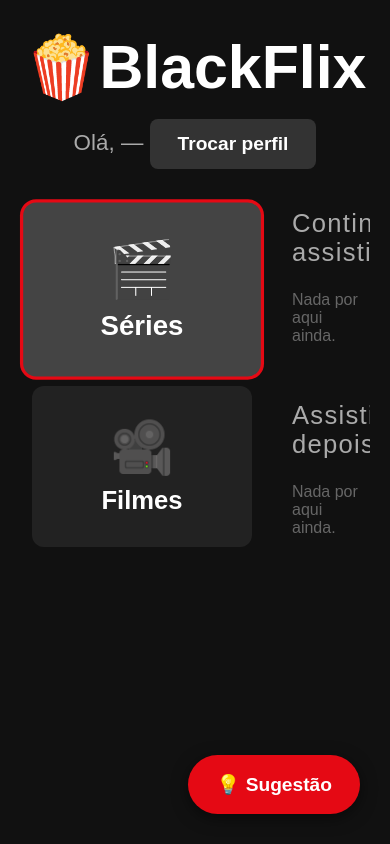
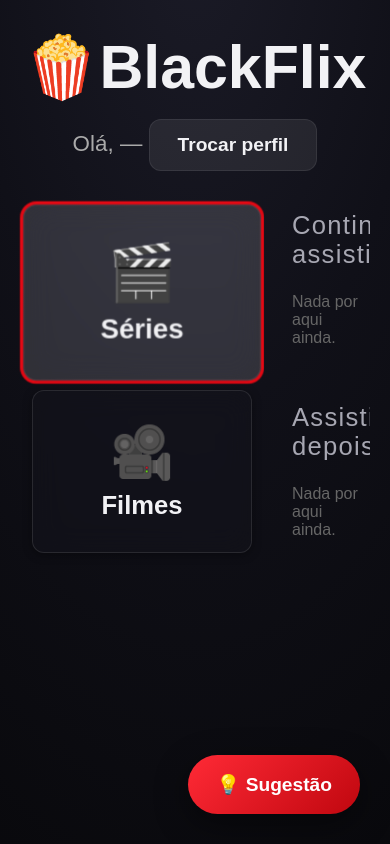
Before and after one commit to pedro-lucas-melo/Project-Streaming, a Python web app: template templates/home.html in a window 390 px wide. Run offline with Jinja, Linux system fonts and the light colour scheme; the template is opened without the code that fills it, so the values that code supplies are empty.

Commit message:
feat(ui): glassmorphism palette via shared theme.css design tokens
Add static/theme.css with CSS custom properties (bg gradient,
translucent glass surfaces, soft shadows, accent) and .glass utilities.
Re-skin home, movies, series-list, series, season and profiles to use
tokens: translucent cards/menus/modals, subtle gradients, softer
contrast. backdrop-filter blur is progressive (phone/PC only; Tizen 5.0
Chromium 63 degrades to the rgba fallback). Player left immersive black.

Co-Authored-By: Claude Opus 4.8 <noreply@anthropic.com>

```diff
--- /dev/null
+++ b/static/theme.css
@@ -0,0 +1,71 @@
+/* ============================================================================
+   BlackFlix — tema visual compartilhado (design tokens + utilitários glass)
+   ----------------------------------------------------------------------------
+   CSS custom properties (var()) funcionam no webview da TV (Tizen 5.0 =
+   Chromium 63). backdrop-filter (blur do glass) NÃO funciona no Chromium 63
+   → declarado com -webkit- de forma progressiva: aparece no celular/PC, e na
+   TV degrada graciosamente para o rgba translúcido de fundo (sem blur, mas
+   ainda com cara de vidro por cima do gradiente).
+   ========================================================================== */
+
+:root {
+    /* Fundos */
+    --bg-0: #08080b;
+    --bg-1: #14141d;
+    --bg-app: radial-gradient(130% 130% at 50% -10%, #1b1b27 0%, #101018 45%, #08080b 100%);
+
+    /* Superfícies translúcidas (vidro) */
+    --surface:        rgba(255, 255, 255, 0.05);
+    --surface-2:      rgba(255, 255, 255, 0.08);
+    --surface-focus:  rgba(255, 255, 255, 0.14);
+    --glass:          rgba(20, 20, 28, 0.55);
+    --glass-strong:   rgba(16, 16, 22, 0.75);
+    --glass-border:   rgba(255, 255, 255, 0.10);
+    --border:         rgba(255, 255, 255, 0.08);
+
+    /* Texto */
+    --text:       #f2f2f5;
+    --text-dim:   #a7a7b2;
+    --text-faint: #6a6a76;
+
+    /* Accent (vermelho da marca) — usado com parcimônia */
+    --accent:      #e50914;
+    --accent-2:    #ff2a36;
+    --accent-soft: rgba(229, 9, 20, 0.55);
+    --accent-grad: linear-gradient(135deg, #ff2a36 0%, #c0070f 100%);
+
+    /* Sombras suaves */
+    --shadow-sm: 0 2px 10px rgba(0, 0, 0, 0.35);
+    --shadow:    0 10px 34px rgba(0, 0, 0, 0.45);
+
+    /* Formas */
+    --radius:    12px;
+    --radius-lg: 16px;
+
+    /* Efeitos */
+    --blur:  blur(14px) saturate(1.3);
+    --focus: 0 0 0 3px var(--accent);
+}
+
+/* Fundo do app: gradiente fixo (não rola). Cor sólida de fallback. */
+.bg-app {
+    background-color: var(--bg-0);
+    background-image: var(--bg-app);
+    background-attachment: fixed;
+}
+
+/* Painel de vidro. blur só no celular/PC; na TV fica o rgba translúcido. */
+.glass {
+    background: var(--glass);
+    border: 1px solid var(--glass-border);
+    -webkit-backdrop-filter: var(--blur);
+    backdrop-filter: var(--blur);
+    box-shadow: var(--shadow);
+}
+.glass-strong {
+    background: var(--glass-strong);
+    border: 1px solid var(--glass-border);
+    -webkit-backdrop-filter: var(--blur);
+    backdrop-filter: var(--blur);
+    box-shadow: var(--shadow);
+}
--- a/templates/home.html
+++ b/templates/home.html
@@ -5,6 +5,7 @@
     <meta name="viewport" content="width=device-width, initial-scale=1.0">
     <meta name="theme-color" content="#e50914">
     <link rel="manifest" href="/static/manifest.json">
+    <link rel="stylesheet" href="/static/theme.css">
     <title>BlackFlix</title>
 
     <style>
@@ -14,8 +15,10 @@
         html, body { height: 100%; }
 
         body {
-            background: #111;
-            color: white;
+            background-color: var(--bg-0);
+            background-image: var(--bg-app);
+            background-attachment: fixed;
+            color: var(--text);
             font-family: Arial, sans-serif;
             display: flex;
             flex-direction: column;
@@ -71,14 +74,18 @@
         }
 
         .card {
-            background: #222;
-            border-radius: 12px;
+            background: var(--glass);
+            border: 1px solid var(--glass-border);
+            -webkit-backdrop-filter: var(--blur);
+            backdrop-filter: var(--blur);
+            box-shadow: var(--shadow-sm);
+            border-radius: var(--radius);
             padding: 2rem 1.5rem;
             text-decoration: none;
-            color: white;
+            color: var(--text);
             font-size: 1.6rem;
             font-weight: bold;
-            transition: background 0.2s, transform 0.2s;
+            transition: background 0.2s, transform 0.2s, box-shadow 0.2s;
             display: flex;
             flex-direction: column;
             align-items: center;
@@ -113,7 +120,7 @@
 
         .continue-section h2 {
             font-size: 1.6rem;
-            color: #aaa;
+            color: var(--text-dim);
             font-weight: 400;
             margin-bottom: 1rem;
             letter-spacing: 0.05em;
@@ -137,36 +144,38 @@
         .continue-card {
             position: relative;
             width: 220px;
-            border-radius: 8px;
+            border-radius: var(--radius);
             overflow: hidden;
-            background: #1e1e1e;
+            background: var(--glass);
+            border: 1px solid var(--glass-border);
+            box-shadow: var(--shadow-sm);
             cursor: pointer;
             flex-shrink: 0;
-            transition: transform 0.15s;
+            transition: transform 0.15s, box-shadow 0.15s;
         }
 
-        .continue-card:hover { transform: scale(1.04); }
-        .continue-card:focus { outline: none; transform: scale(1.06); box-shadow: 0 0 0 3px #e50914; }
+        .continue-card:hover { transform: scale(1.04); box-shadow: var(--shadow); }
+        .continue-card:focus { outline: none; transform: scale(1.06); box-shadow: var(--focus); }
 
         /* ── BOTÕES TV ── */
         .tv-btn {
             display: inline-block;
-            background: #333;
-            color: white;
+            background: var(--surface-2);
+            border: 1px solid var(--border);
+            color: var(--text);
             text-decoration: none;
             padding: 14px 28px;
-            border-radius: 8px;
+            border-radius: var(--radius);
             font-size: 1.2rem;
             font-weight: bold;
             cursor: pointer;
-            border: none;
             transition: background 0.15s, transform 0.15s;
         }
         .tv-btn:hover, .tv-btn:focus {
-            background: #555;
+            background: var(--surface-focus);
             outline: none;
             transform: scale(1.05);
-            box-shadow: 0 0 0 3px #e50914;
+            box-shadow: var(--focus);
         }
 
         .continue-card a.card-link {
@@ -314,19 +327,19 @@
             cursor: pointer;
             font-weight: bold;
         }
-        .modal-btn.confirm { background: #e50914; color: white; }
-        .modal-btn.confirm:hover { background: #c0070f; }
-        .modal-btn.confirm:focus { outline: none; background: #c0070f; box-shadow: 0 0 0 4px white; transform: scale(1.05); }
-        .modal-btn.cancel  { background: #444; color: white; }
-        .modal-btn.cancel:hover  { background: #555; }
-        .modal-btn.cancel:focus  { outline: none; background: #555; box-shadow: 0 0 0 4px white; transform: scale(1.05); }
+        .modal-btn.confirm { background: var(--accent-grad); color: white; }
+        .modal-btn.confirm:hover { filter: brightness(1.1); }
+        .modal-btn.confirm:focus { outline: none; filter: brightness(1.1); box-shadow: 0 0 0 4px white; transform: scale(1.05); }
+        .modal-btn.cancel  { background: var(--surface-2); border: 1px solid var(--border); color: var(--text); }
+        .modal-btn.cancel:hover  { background: var(--surface-focus); }
+        .modal-btn.cancel:focus  { outline: none; background: var(--surface-focus); box-shadow: 0 0 0 4px white; transform: scale(1.05); }
 
         /* ── BOTÃO SUGESTÃO FLUTUANTE ── */
         .suggest-fab {
             position: fixed;
             bottom: 30px;
             right: 30px;
-            background: #e50914;
+            background: var(--accent-grad);
             color: white;
             border: none;
             border-radius: 50px;
@@ -335,11 +348,11 @@
             font-weight: bold;
             cursor: pointer;
             z-index: 50;
-            box-shadow: 0 4px 16px rgba(0,0,0,0.5);
-            transition: background 0.15s, transform 0.15s;
+            box-shadow: var(--shadow);
+            transition: filter 0.15s, transform 0.15s;
         }
-        .suggest-fab:hover { background: #c0070f; transform: scale(1.05); }
-        .suggest-fab:focus { background: #c0070f; transform: scale(1.05); outline: none; box-shadow: 0 0 0 4px white; }
+        .suggest-fab:hover { filter: brightness(1.1); transform: scale(1.05); }
+        .suggest-fab:focus { filter: brightness(1.1); transform: scale(1.05); outline: none; box-shadow: 0 0 0 4px white; }
 
         /* ── MODAL SUGESTÃO ── */
         .suggest-modal-overlay {
```
Also changed, not shown: other parts of templates/home.html (+33 -25 lines), templates/index.html (+22 -16 lines), templates/movies.html (+21 -15 lines), templates/profiles.html (+15 -9 lines), templates/season.html (+19 -12 lines), templates/series.html (+19 -12 lines).
